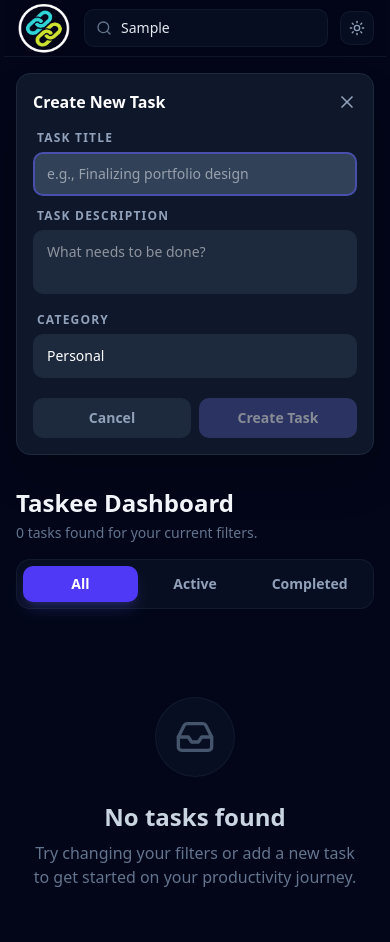
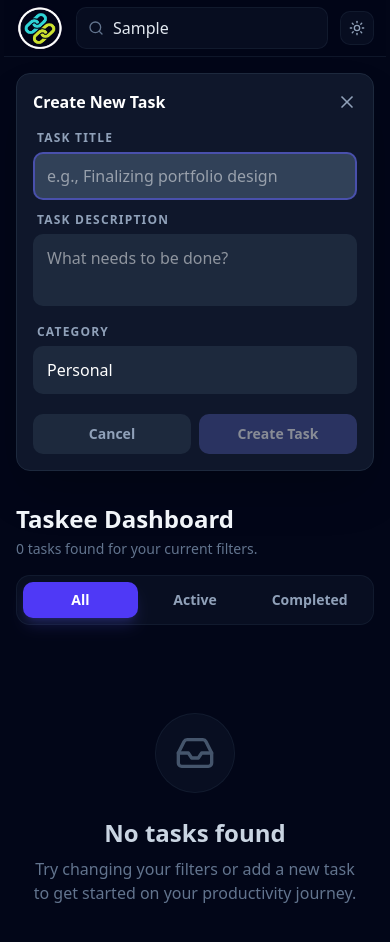
Before and after one commit to Mideyharyor/taskee, a React (Vite) app: page / in a window 390 px wide. Both pictures are taken after typing "Sample" into the empty fields and a click on the button "Add New Task". Shown: the top 942 px of the page. Built offline with nearby package versions, Linux system fonts and the light colour scheme.

Commit message:
fixed the issue: viewport , text-textbase

```diff
--- a/index.html
+++ b/index.html
@@ -4,7 +4,8 @@
 <head>
   <meta charset="UTF-8" />
   <link rel="icon" type="image/svg+xml" href="/vite.svg" />
-  <meta name="viewport" content="width=device-width, initial-scale=1.0" />
+  <meta name="viewport"
+    content="width=device-width, initial-scale=1.0, maximum-scale=1.0, user-scalable=no, viewport-fit=cover" />
   <title>TASKEE</title>
 </head>
 
--- a/src/components/NavBar.jsx
+++ b/src/components/NavBar.jsx
@@ -11,7 +11,7 @@ function NavBar({ searchQuery, setSearchQuery, darkMode, setDarkMode }) {
             <div className="max-w-7xl mx-auto px-3 sm:px-6 lg:px-8">
                 <div className="flex items-center justify-between h-14 sm:h-16 gap-3 sm:gap-4">
                     <div className="">
-                        <img src={logo} className="h-14 w-14 rounded-full"/>
+                        <img src={logo} className="h-12 w-12 sm:h-14 sm:w-14 rounded-full" />
                     </div>
                     {/* Search Bar */}
                     <div className="flex-1 max-w-2xl">
@@ -23,7 +23,7 @@ function NavBar({ searchQuery, setSearchQuery, darkMode, setDarkMode }) {
                                 placeholder="Search tasks..."
                                 value={searchQuery}
                                 onChange={(e) => setSearchQuery(e.target.value)}
-                                className={`w-full pl-9 sm:pl-12 pr-3 sm:pr-4 py-2 sm:py-2.5 text-sm sm:text-base rounded-lg sm:rounded-xl transition-all focus:outline-none focus:ring-2 focus:ring-indigo-500/50 focus:border-transparent ${darkMode
+                                className={`w-full pl-9 sm:pl-12 pr-3 sm:pr-4 py-2 sm:py-2.5 text-base rounded-lg sm:rounded-xl transition-all focus:outline-none focus:ring-2 focus:ring-indigo-500/50 focus:border-transparent ${darkMode
                                     ? 'bg-slate-900/50 border border-slate-800/50 text-slate-200 placeholder-slate-500'
                                     : 'bg-gray-100 border border-gray-200 text-gray-900 placeholder-gray-400'
                                     }`}
--- a/src/components/TaskForm.jsx
+++ b/src/components/TaskForm.jsx
@@ -60,7 +60,7 @@ function TaskForm({ taskTitle, setTaskTitle, taskList, setTaskList, darkMode })
             <form className="space-y-3 sm:space-y-4" onSubmit={handleSubmit}>
                 <div>
                     <label className={`block text-xs font-bold uppercase tracking-widest mb-1.5 ml-1 ${darkMode ? 'text-slate-400' : 'text-gray-500'}`}>Task Title</label>
-                    <input autoFocus type="text" value={taskTitle} name={taskTitle} className={`w-full px-3 sm:px-4 py-2.5 sm:py-3 text-sm sm:text-base border-2 border-transparent rounded-lg sm:rounded-xl outline-none transition-all focus:border-indigo-500/50 ${darkMode
+                    <input autoFocus type="text" value={taskTitle} name={taskTitle} className={`w-full px-3 sm:px-4 py-2.5 sm:py-3 text-base border-2 border-transparent rounded-lg sm:rounded-xl outline-none transition-all focus:border-indigo-500/50 ${darkMode
                         ? 'bg-slate-800 text-white focus:bg-slate-700'
                         : 'bg-gray-100 text-gray-900 focus:bg-gray-50'
                         }`} placeholder="e.g., Finalizing portfolio design" onChange={(e) => setTaskTitle(e.target.value)} />
@@ -68,7 +68,7 @@ function TaskForm({ taskTitle, setTaskTitle, taskList, setTaskList, darkMode })
 
                 <div>
                     <label className={`block text-xs font-bold uppercase tracking-widest mb-1.5 ml-1 ${darkMode ? 'text-slate-400' : 'text-gray-500'}`}>Task Description</label>
-                    <textarea type="text" rows={2} value={taskDescription} name={taskDescription} className={`w-full px-3 sm:px-4 py-2.5 sm:py-3 text-sm sm:text-base border-2 border-transparent rounded-lg sm:rounded-xl outline-none transition-all resize-none focus:border-indigo-500/50 ${darkMode
+                    <textarea type="text" rows={2} value={taskDescription} name={taskDescription} className={`w-full px-3 sm:px-4 py-2.5 sm:py-3 text-base border-2 border-transparent rounded-lg sm:rounded-xl outline-none transition-all resize-none focus:border-indigo-500/50 ${darkMode
                         ? 'bg-slate-800 text-white focus:bg-slate-700'
                         : 'bg-gray-100 text-gray-900 focus:bg-gray-50'
                         }`} placeholder="What needs to be done?" onChange={(e) => setTaskDescription(e.target.value)} />
@@ -76,7 +76,7 @@ function TaskForm({ taskTitle, setTaskTitle, taskList, setTaskList, darkMode })
 
                 <div>
                     <label className={`block text-xs font-bold uppercase tracking-widest mb-1.5 ml-1 ${darkMode ? 'text-slate-400' : 'text-gray-500'}`}>Category</label>
-                    <select value={category} onChange={(e) => setCategory(e.target.value)} className={`w-full px-3 sm:px-4 py-2.5 sm:py-3 text-sm sm:text-base rounded-lg sm:rounded-xl border-2 border-transparent outline-none cursor-pointer transition-all appearance-none focus:border-indigo-500/50 ${darkMode
+                    <select value={category} onChange={(e) => setCategory(e.target.value)} className={`w-full px-3 sm:px-4 py-2.5 sm:py-3 text-base rounded-lg sm:rounded-xl border-2 border-transparent outline-none cursor-pointer transition-all appearance-none focus:border-indigo-500/50 ${darkMode
                         ? 'bg-slate-800 text-white'
                         : 'bg-gray-100 text-gray-900'
                         }`}>
@@ -95,8 +95,8 @@ function TaskForm({ taskTitle, setTaskTitle, taskList, setTaskList, darkMode })
                         type="submit"
                         disabled={!taskTitle.trim()}
                         className={`flex-1 py-2.5 sm:py-3 px-3 sm:px-4 rounded-lg sm:rounded-xl text-sm sm:text-base font-semibold text-white transition-all ${!taskTitle.trim()
-                                ? 'bg-indigo-400/50 cursor-not-allowed opacity-50'
-                                : 'bg-[#4f46e5] hover:bg-[#4338ca] shadow-md shadow-indigo-500/10'
+                            ? 'bg-indigo-400/50 cursor-not-allowed opacity-50'
+                            : 'bg-[#4f46e5] hover:bg-[#4338ca] shadow-md shadow-indigo-500/10'
                             }`}
                         onClick={addTask}
                     >
```
Lines whose indentation alone changed are shown as unchanged.
